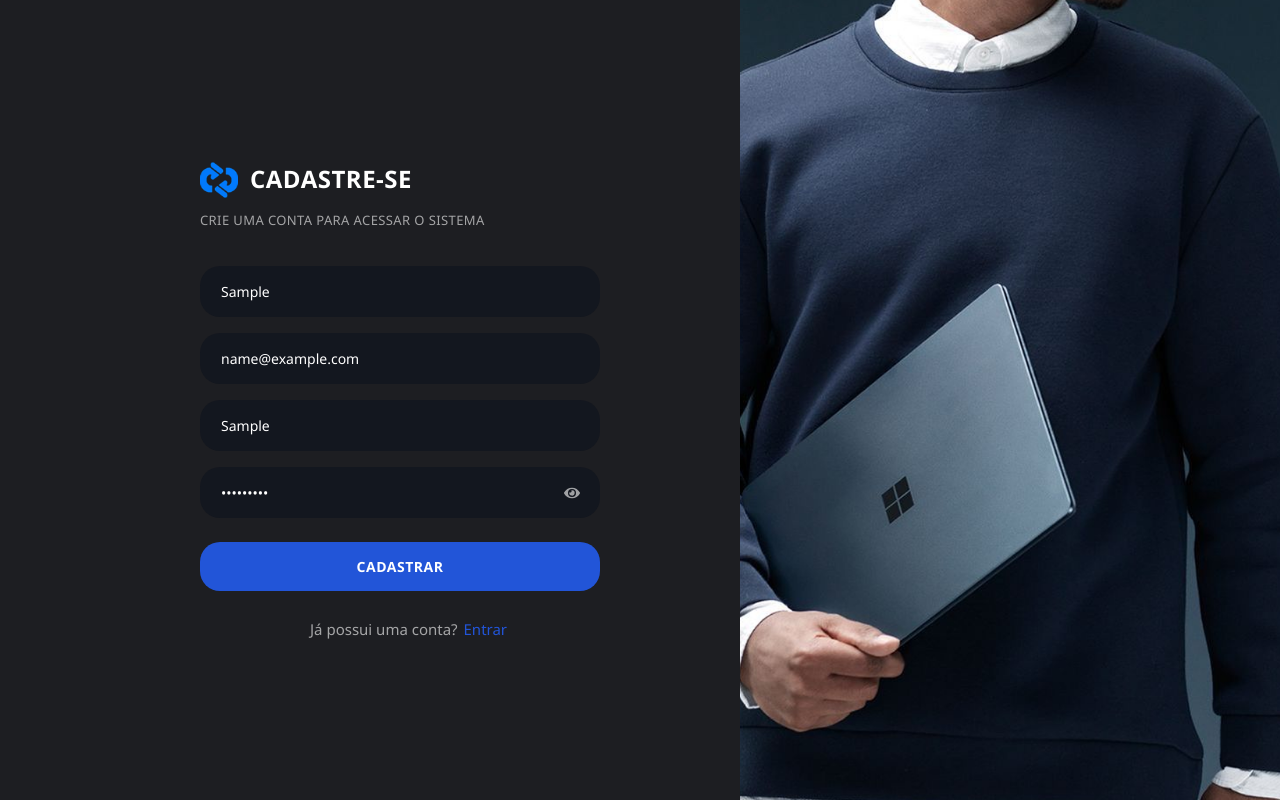
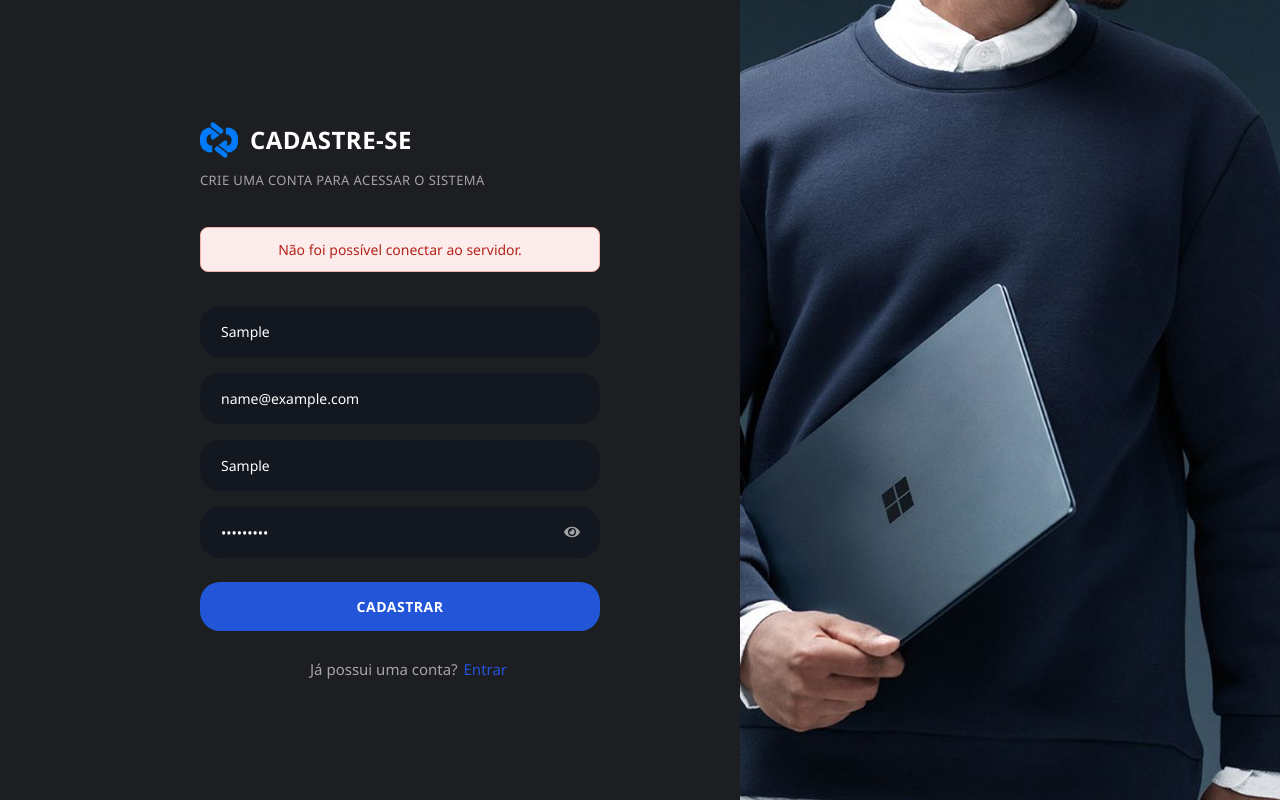
Before and after one commit to mateus-gondev/Gestao_Inteligente, a React (Vite) app: page /cadastro in a window 1280 px wide. Both pictures are taken after typing "Sample", "name@example.com", "Sample", "Sample123" into the empty fields and a click on the button "CADASTRAR". Built offline with nearby package versions, Linux system fonts and the light colour scheme; no server answers.

Commit message:
Cadastro usuário funcional!

```diff
--- a/src/assets/css/login_css/cadastro.css
+++ b/src/assets/css/login_css/cadastro.css
@@ -270,3 +270,25 @@
     object-position: center;
     display: block;
 }
+
+.cadastro-alert {
+    width: 100%;
+    padding: 12px 16px;
+    margin-bottom: 18px;
+    border-radius: 8px;
+    font-size: 14px;
+    text-align: center;
+    box-sizing: border-box;
+}
+
+.cadastro-alert.sucesso {
+    background-color: #e8f7ee;
+    color: #18794e;
+    border: 1px solid #a8dfc1;
+}
+
+.cadastro-alert.erro {
+    background-color: #fdecec;
+    color: #b42318;
+    border: 1px solid #f3b4b0;
+}
--- a/src/pages/Auth/cadastro.jsx
+++ b/src/pages/Auth/cadastro.jsx
@@ -1,28 +1,106 @@
 import { useState } from "react";
-import { Link, useLocation } from "react-router-dom";
+import { Link, useLocation, useNavigate  } from "react-router-dom";
 import { FaEye, FaEyeSlash } from "react-icons/fa";
 
 import "../../assets/css/login_css/cadastro.css";
 import bannerCadastro from "../../assets/imgs/BannerCadastro.png";
 import logoReseti from "../../assets/imgs/LogoReseti.png";
 
+import API_ROUTES from "../../services/api";
+
 function Cadastro() {
   const location = useLocation();
+  const navigate = useNavigate();
+
   const [nome, setNome] = useState("");
   const [email, setEmail] = useState("");
   const [setor_curso, setSetor_curso] = useState("");
   const [senha, setSenha] = useState("");
   const [mostrarSenha, setMostrarSenha] = useState(false);
 
+  // Estados - Constantes para o processo de cadastro e retorno do cadastro do usuário
+  const [isSubmitting, setIsSubmitting] = useState(false);
+  const [mensagem, setMensagem] = useState("");
+  const [tipoMensagem, setTipoMensagem] = useState("");
+
+  // Mudança de tela
   const enterClass =
     location.state?.from === "/"
       ? "auth-enter-from-right"
       : "auth-enter-initial";
 
-  function handleSubmit(e) {
-    e.preventDefault();
-    console.log({ nome, email, setor_curso, senha });
+  function emailValido(email) {
+    return /^[^\s@]+@[^\s@]+\.[^\s@]+$/.test(email);
   }
+
+  // Função para enviar o json do formulario para o backend
+  async function handleSubmit(e) {
+      e.preventDefault();
+
+      // Evita múltiplos envios do formulario
+      if (isSubmitting) {
+          return;
+      }
+
+      const emailFormatado = email.trim();
+
+      // Validação do email
+      if (!emailValido(emailFormatado)) {
+        setMensagem(
+            "Digite um email válido. Exemplo: nome@dominio.com"
+        );
+        setTipoMensagem("erro");
+        return;
+      }
+
+      setIsSubmitting(true);
+      setMensagem("");
+      setTipoMensagem("");
+
+
+      try {
+          const response = await fetch(`${API_ROUTES.usuarios}/`, {
+              method: "POST",
+              headers: {
+                  "Content-Type": "application/json"
+              },
+              body: JSON.stringify({
+                  nome,
+                  email: emailFormatado,
+                  setor_curso,
+                  senha
+              })
+          });
+
+          const data = await response.json();
+
+          if (!response.ok) {
+            setMensagem(data.erro || "Não foi possível realizar o cadastro.");
+            setTipoMensagem("erro");
+
+            setIsSubmitting(false);
+            return;
+          }
+
+          // Cadastro realizado
+          setMensagem("Usuário cadastrado com sucesso!");
+          setTipoMensagem("sucesso");
+
+          // Aguarda um pouco para o usuário visualizar a mensagem
+          setTimeout(() => {
+              navigate("/");
+          }, 1600);
+
+          } catch (error) {
+            console.error("Erro ao conectar com o backend:", error);
+
+            setMensagem("Não foi possível conectar ao servidor.");
+            setTipoMensagem("erro");
+
+            setIsSubmitting(false);
+          }
+  }
+  //
 
   return (
     <div className={`cadastro-container ${enterClass}`}>
@@ -41,6 +119,14 @@ function Cadastro() {
         </header>
 
         <form className="cadastro-form" onSubmit={handleSubmit}>
+
+        {/* Mensagem de criação! */}
+        {mensagem && (
+            <div className={`cadastro-alert ${tipoMensagem}`}>
+                {mensagem}
+            </div>
+        )}
+
           <input
             type="text"
             placeholder="Nome"
@@ -88,8 +174,12 @@ function Cadastro() {
 
           </div>
 
-          <button type="submit" className="btn-entrar">
-            Cadastrar
+          <button
+            type="submit"
+            className="btn-entrar"
+            disabled={isSubmitting}
+            >
+            {isSubmitting ? "Cadastrando..." : "Cadastrar"}
           </button>
 
         </form>
--- /dev/null
+++ b/src/services/api.js
@@ -0,0 +1,7 @@
+const API_URL = "http://localhost:5000";
+
+const API_ROUTES = {
+    usuarios: `${API_URL}/usuarios`,
+};
+
+export default API_ROUTES;
```
